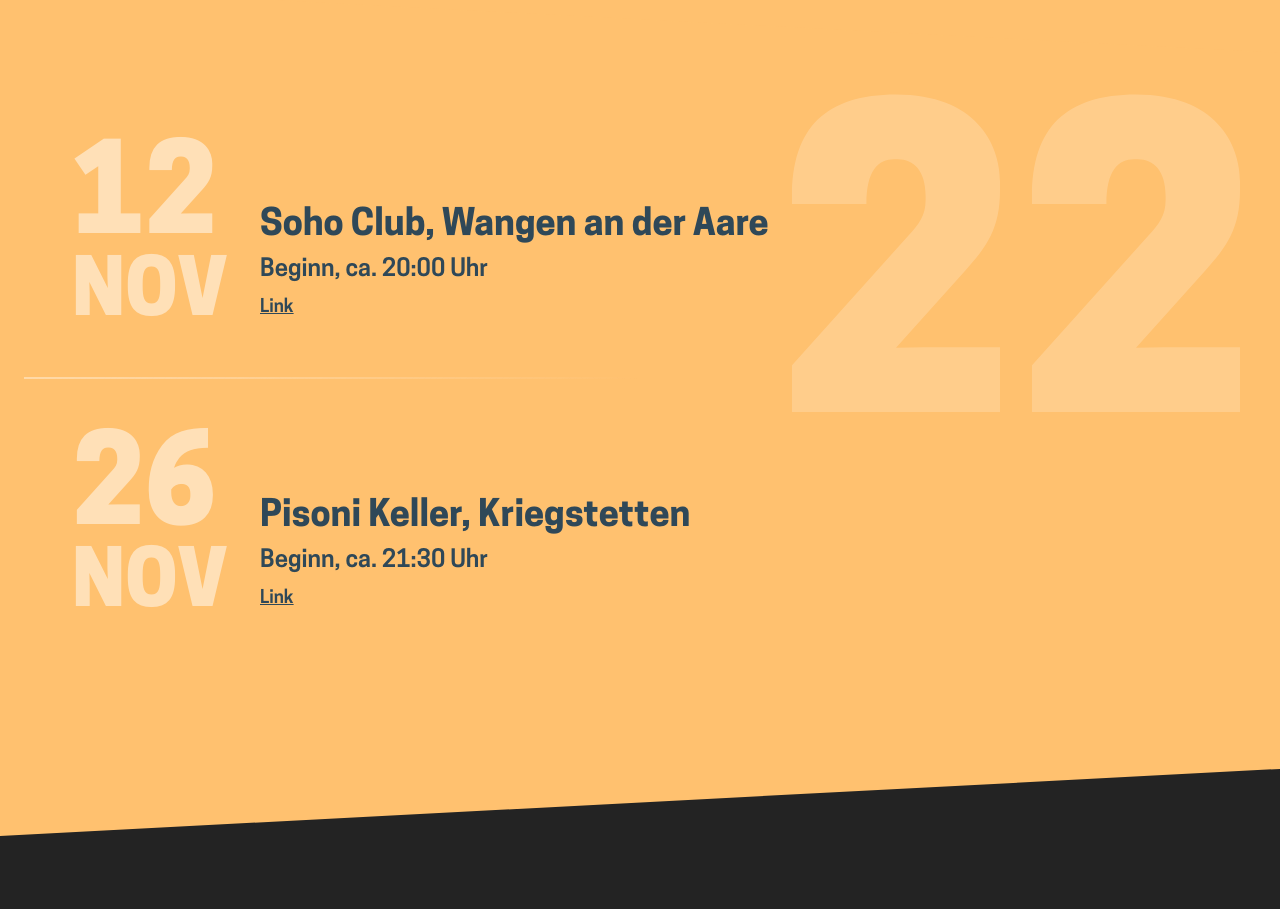
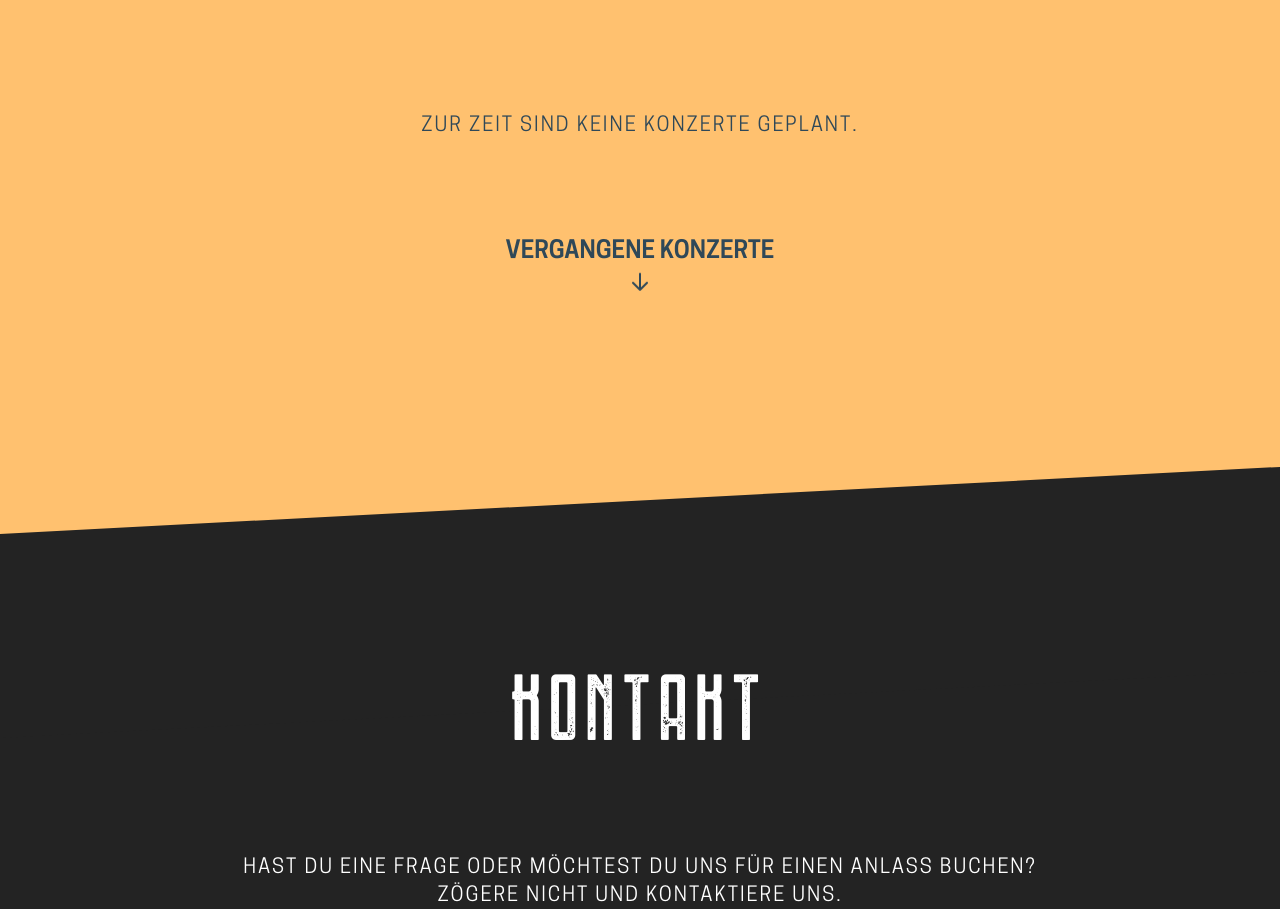
Before and after one commit to fidu85/midlands-website, a SvelteKit app: page / in a window 1280 px wide. Shown: the part 2624-3533 px from the top of the page. Built offline with nearby package versions, Linux system fonts and the light colour scheme.

Commit message:
redesign structur of concerts

```diff
--- a/src/components/concert.svelte
+++ b/src/components/concert.svelte
@@ -2,13 +2,10 @@
   export let date: Date = new Date();
   export let titel: String = 'Titel';
   export let start: String = 'Start';
-  export let link: string = 'https://www.midlands.ch';
-
-  const now = new Date();
-  now.setHours(0, 0, 0, 0);
+  export let link: string = '';
 </script>
 
-<div class="sm:px-12 {date.getTime() < now.getTime() ? 'opacity-60' : ''}">
+<div class="sm:px-12">
   <div class="flex flex-row items-end space-x-6 sm:space-x-12">
     <div class="day text-white font-cooper-heavy opacity-50">{new Intl.DateTimeFormat('de', { day: '2-digit' }).format(date)}</div>
     <div class="text-darkblue font-cooper-bold text-lg leading-6 sm:text-4xl pb-7 sm:pb-12 ">{titel}</div>
@@ -18,7 +15,14 @@
     <div class="month text-white font-cooper-heavy uppercase opacity-50">{new Intl.DateTimeFormat('de', { month: 'short' }).format(date)}</div>
     <div class="flex flex-col justify-between pt-2 sm:pt-4">
       <div class="text-darkblue font-cooper-semibold text-base sm:text-2xl ">{start}</div>
-      <a class="text-darkblue font-cooper-semibold text-sm sm:text-lg underline sm:pt-2 " target="_blank" href={link}>Link</a>
+      {#if link != ''}
+        <span class="text-darkblue stroke-darkblue hover:text-white/60 hover:stroke-white/60 flex flex-row items-baseline gap-1 hover:gap-2 duration-300">
+          <a class="font-cooper-semibold text-sm sm:text-lg sm:pt-2" target="_blank" href={link}>Mehr Infos</a>
+          <svg width="14" height="12" viewBox="0 0 18 16" fill="none" xmlns="http://www.w3.org/2000/svg">
+            <path d="M1 8H17M10 1L17 8L10 15" stroke-width="2" stroke-linecap="round" stroke-linejoin="round" />
+          </svg>
+        </span>
+      {/if}
     </div>
   </div>
 </div>
--- a/src/routes/section_concert.svelte
+++ b/src/routes/section_concert.svelte
@@ -1,9 +1,11 @@
 <script lang="ts">
+  import { onMount } from 'svelte';
+  import { slide, fly, fade } from 'svelte/transition';
+  import { bounceOut } from 'svelte/easing';
   import SectionSlantedTop from '../components/layout/section_slanted_top.svelte';
   import SectionTitle from '../components/layout/section_title.svelte';
   import SectionContent from '../components/layout/section_content.svelte';
   import Concert from '../components/concert.svelte';
-
   import concertData from '../data/concerts.json';
 
   interface Concert {
@@ -14,15 +16,71 @@
   }
 
   interface Year {
-    label: string;
+    label: number;
     concerts: Array<Concert>;
   }
 
-  const years: Year[] = concertData as unknown as Year[];
+  let upcomingConcerts: Array<Year> = [];
+  let pastConcerts: Array<Year> = [];
+  let showPastConcerts = false;
 
-  function sortedConcerts(year: Year): Array<Concert> {
-    let sortedConcerts = year.concerts.sort((objA, objB) => new Date(objA.date).getTime() - new Date(objB.date).getTime());
+  const now = new Date();
+  now.setHours(0, 0, 0, 0);
+
+  onMount(() => {
+    for (var i = 0; i < concertData.length; i++) {
+      upcomingConcerts[i] = { label: concertData[i].label, concerts: concertData[i].concerts.slice() } as unknown as Year;
+    }
+
+    for (var i = 0; i < concertData.length; i++) {
+      pastConcerts[i] = { label: concertData[i].label, concerts: concertData[i].concerts.slice() } as unknown as Year;
+    }
+
+    // filter upcoming concerts
+    for (let i = upcomingConcerts.length - 1; i >= 0; i--) {
+      if (upcomingConcerts[i].label >= now.getFullYear()) {
+        for (let y = upcomingConcerts[i].concerts.length - 1; y >= 0; y--) {
+          if (new Date(upcomingConcerts[i].concerts[y].date).getTime() < now.getTime()) {
+            upcomingConcerts[i].concerts.splice(y, 1);
+          }
+        }
+      } else {
+        upcomingConcerts.splice(i, 1);
+      }
+    }
+
+    // filter past concerts
+    for (let i = pastConcerts.length - 1; i >= 0; i--) {
+      if (pastConcerts[i].label <= now.getFullYear()) {
+        for (let y = pastConcerts[i].concerts.length - 1; y >= 0; y--) {
+          if (new Date(pastConcerts[i].concerts[y].date).getTime() >= now.getTime()) {
+            pastConcerts[i].concerts.splice(y, 1);
+          }
+        }
+      } else {
+        pastConcerts.splice(i, 1);
+      }
+    }
+  });
+
+  function sortConcerts(year: Year, ascending: boolean): Array<Concert> {
+    let sortedConcerts;
+    if (ascending) {
+      sortedConcerts = year.concerts.sort((objA, objB) => new Date(objA.date).getTime() - new Date(objB.date).getTime());
+    } else {
+      sortedConcerts = year.concerts.sort((objA, objB) => new Date(objB.date).getTime() - new Date(objA.date).getTime());
+    }
     return sortedConcerts;
+  }
+
+  function sortYears(years: Year[], ascending: boolean): Array<Year> {
+    let sortedYears;
+    if (ascending) {
+      sortedYears = years.sort((objA, objB) => objA.label - objB.label);
+    } else {
+      sortedYears = years.sort((objA, objB) => objB.label - objA.label);
+    }
+    return sortedYears;
   }
 </script>
 
@@ -32,15 +90,17 @@
   <SectionContent>
     <SectionTitle colorName="darkblue">Konzerte</SectionTitle>
 
-    {#each years as year, yearIndex}
+    <!-- upcoming Concerts-->
+    <div>
+      {#each sortYears(upcomingConcerts, true) as year, yearIndex}
         <div class="relative">
           <div class="absolute h-full top-0 right-0">
             <div class="sticky top-1/4 -mb-4 sm:-mb-4 md:-mb-16 lg:-mb-20 -z-10">
-            <span class="year text-white/20 font-cooper-heavy border-darkgray leading-none">{year.label}</span>
+              <span class="year text-white/20 font-cooper-heavy border-darkgray leading-none">{year.label.toString().substring(2)}</span>
             </div>
           </div>
 
-        {#each sortedConcerts(year) as concert, concertIndex}
+          {#each sortConcerts(year, true) as concert, concertIndex}
             {#if concertIndex != 0}
               <div class="divider w-1/2 bg-gradient-to-r from-white/40 my-3 sm:my-6 2xl:my-12" />
             {/if}
@@ -48,10 +108,58 @@
           {/each}
         </div>
 
-      {#if yearIndex < years.length - 1}
+        <div class="divider w-full bg-gradient-to-l from-white/40 my-12 sm:my-24 2xl:my-48" />
+      {/each}
+      {#if upcomingConcerts.length == 0}
+        <div class="text-darkblue text-center text-base sm:text-xl mb-6 sm:mb-12 2xl:mb-24">
+          <p class="tracking-widest uppercase">Zur Zeit sind keine Konzerte geplant.</p>
+        </div>
+      {/if}
+    </div>
+
+    <!-- past Concerts-->
+    <div>
+      <div class="flex justify-center mb-12 mt-24">
+        <div class="flex flex-col gap-2 items-center cursor-pointer stroke-darkblue text-darkblue hover:stroke-white/60 hover:text-white/60 duration-300" on:click={() => (showPastConcerts = !showPastConcerts)}>
+          <button class="font-cooper-semibold text-base sm:text-2xl uppercase">Vergangene Konzerte</button>
+          {#if !showPastConcerts}
+            <svg width="16" height="18" viewBox="0 0 16 18" fill="none" xmlns="http://www.w3.org/2000/svg" class="animate-bounce" transition:slide={{ duration: 1000 }}>
+              <path d="M8 17V1M1 10L8 17L15 10" stroke-width="2" stroke-linecap="round" stroke-linejoin="round" />
+            </svg>
+          {/if}
+          {#if showPastConcerts}
+            <svg width="16" height="18" viewBox="0 0 16 18" fill="none" xmlns="http://www.w3.org/2000/svg" class="animate-bounce" transition:slide={{ duration: 1000 }}>
+              <path d="M8 17V1M1 8L8 1L15 8" stroke-width="2" stroke-linecap="round" stroke-linejoin="round" />
+            </svg>
+          {/if}
+        </div>
+      </div>
+
+      {#if showPastConcerts}
+        <div out:slide={{ duration: 1000 }} in:fly={{ y: 200, easing: bounceOut, duration: 1000 }}>
+          {#each sortYears(pastConcerts, false) as year, yearIndex}
+            <div class="relative">
+              <div class="absolute h-full top-0 right-0">
+                <div class="sticky top-1/4 -mb-4 sm:-mb-4 md:-mb-16 lg:-mb-20 -z-10">
+                  <span class="year text-white/20 font-cooper-heavy border-darkgray leading-none">{year.label.toString().substring(2)}</span>
+                </div>
+              </div>
+
+              {#each sortConcerts(year, false) as concert, concertIndex}
+                {#if concertIndex != 0}
+                  <div class="divider w-1/2 bg-gradient-to-r from-white/40 my-3 sm:my-6 2xl:my-12" />
+                {/if}
+                <Concert date={new Date(concert.date)} titel={concert.titel} start={concert.start} link={concert.link} />
+              {/each}
+            </div>
+
+            {#if yearIndex < pastConcerts.length - 1}
               <div class="divider w-full bg-gradient-to-l from-white/40 my-12 sm:my-24 2xl:my-48" />
             {/if}
           {/each}
+        </div>
+      {/if}
+    </div>
   </SectionContent>
 </section>
 
```
Lines whose indentation alone changed are shown as unchanged.
